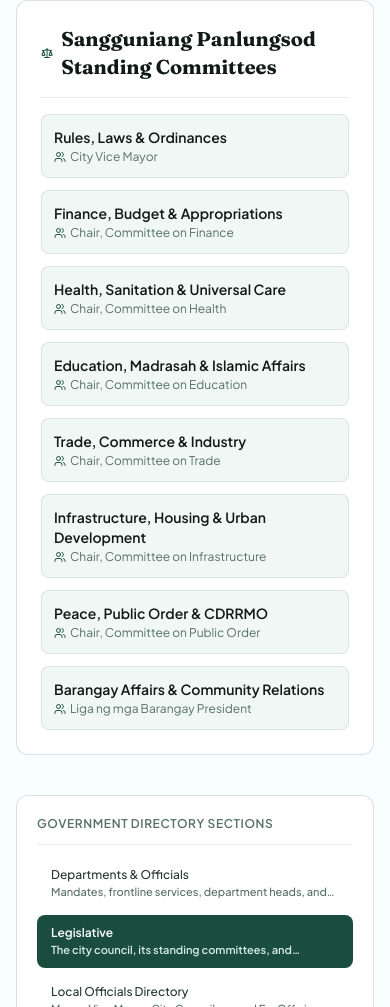
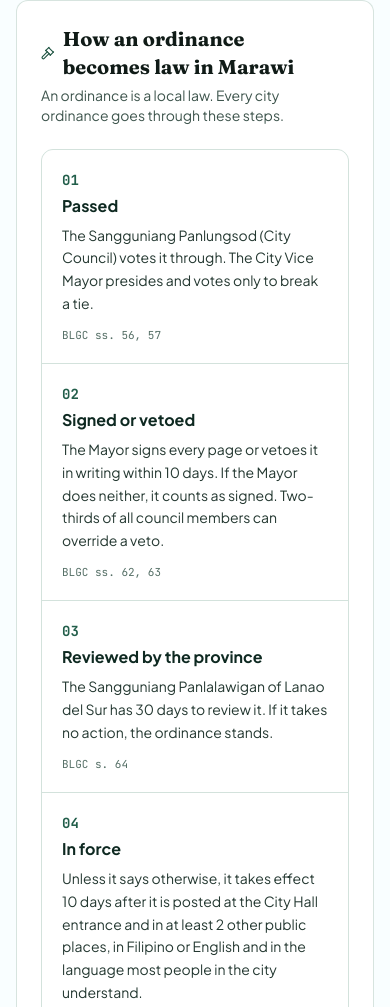
Before and after one commit to mamangcao/BetterMarawi.org, a Next.js app: page /government/legislative in a window 390 px wide. Shown: the part 993-2000 px from the top of the page. Built offline with nearby package versions, Linux system fonts and the light colour scheme; no server answers.

Commit message:
Add: how an ordinance becomes law, with BLGC FAQs

```diff
--- a/scripts/check-data.ts
+++ b/scripts/check-data.ts
@@ -20,6 +20,7 @@ import { FDP_DOCUMENTS } from '../src/data/fdp';
 import { FINANCE_ACTUALS, FINANCE_SOURCE, LDRRMF } from '../src/data/finances';
 import { AUDIT_FY2020, LGSF_PROJECTS, NATIONAL_RELEASES } from '../src/data/reports';
 import { CITY_FIGURES, CITY_HISTORY } from '../src/data/cityProfile';
+import { BLGC_SOURCE } from '../src/data/ordinanceGuide';
 import { SERVICES_DATA } from '../src/data/services';
 import { isUnverified } from '../src/lib/verification';
 import type { Verification } from '../src/types';
@@ -267,6 +268,7 @@ check('Finance, FDP, and report records name their official source', () => {
     ['src/data/finances.ts', 'FINANCE_SOURCE', FINANCE_SOURCE],
     ['src/data/reports.ts', 'AUDIT_FY2020', AUDIT_FY2020],
     ['src/data/cityProfile.ts', 'CITY_FIGURES', CITY_FIGURES],
+    ['src/data/ordinanceGuide.ts', 'BLGC_SOURCE', BLGC_SOURCE],
     ...FDP_DOCUMENTS.map((d): [string, string, Verification] => ['src/data/fdp.ts', d.title, d]),
     ...LGSF_PROJECTS.map((p): [string, string, Verification] => ['src/data/reports.ts', p.title, p]),
     ...NATIONAL_RELEASES.map((r): [string, string, Verification] => ['src/data/reports.ts', `${r.kind} ${r.date}`, r]),
--- a/scripts/check-regressions.ts
+++ b/scripts/check-regressions.ts
@@ -32,6 +32,8 @@ import { AuditSummary } from '../src/components/transparency/AuditSummary';
 import { NationalFunding } from '../src/components/transparency/NationalFunding';
 import { AUDIT_FY2020, LGSF_PROJECTS, NATIONAL_RELEASES } from '../src/data/reports';
 import { CityHistory } from '../src/components/statistics/CityHistory';
+import { OrdinanceProcess } from '../src/components/government/OrdinanceProcess';
+import { BLGC_SOURCE, ORDINANCE_FAQS, ORDINANCE_STEPS } from '../src/data/ordinanceGuide';
 import { CITY_HISTORY } from '../src/data/cityProfile';
 import { YakapLabTests } from '../src/components/services/YakapLabTests';
 import { TourismDirectory } from '../src/components/services/TourismDirectory';
@@ -235,6 +237,19 @@ async function main() {
     });
   });
 
+  await test('Legislative: ordinance steps and FAQs cite their BLGC sections', () => {
+    const html = renderToString(createElement(LanguageProvider, null, createElement(OrdinanceProcess)));
+    const text = html.replace(/<[^>]+>/g, '');
+    assert.equal(ORDINANCE_STEPS.length, 4, 'four steps');
+    for (const s of ORDINANCE_STEPS) {
+      assert.ok(text.includes(s.title), `step "${s.title}" shown`);
+      assert.ok(s.sections.length > 0 && text.includes(s.sections), `step "${s.title}" cites its sections`);
+    }
+    assert.ok(html.includes(BLGC_SOURCE.sourceUrl!), 'links the official BLGC text');
+    assert.ok(ORDINANCE_FAQS.length >= 5, 'at least five FAQs');
+    for (const f of ORDINANCE_FAQS) assert.match(f.answer, /\(BLGC ss?\. \d+( and \d+)*\)$/, `FAQ "${f.question}" ends with its section`);
+  });
+
   await test('City profile: history entries render with their law or source links', () => {
     const html = renderToString(createElement(LanguageProvider, null, createElement(CityHistory)));
     for (const e of CITY_HISTORY) {
--- a/src/app/government/legislative/page.tsx
+++ b/src/app/government/legislative/page.tsx
@@ -1,17 +1,19 @@
 import React from 'react';
 import { Metadata } from 'next';
 import { ORDINANCES_LIST } from '@/data/ordinances';
-import { OrdinancesTable, CommitteesList, GovernmentSidebar } from '@/components/government';
+import { OrdinancesTable, CommitteesList, GovernmentSidebar, OrdinanceProcess } from '@/components/government';
+import { ServiceFAQ } from '@/components/services';
+import { ORDINANCE_FAQS } from '@/data/ordinanceGuide';
 import { Breadcrumbs } from '@/components/layout/Breadcrumbs';
 import { JsonLd } from '@/components/seo/JsonLd';
-import { buildBreadcrumbSchema } from '@/lib/jsonld';
+import { buildBreadcrumbSchema, buildFAQSchema } from '@/lib/jsonld';
 import { UnverifiedNotice } from '@/components/ui';
 import { buildMetadata, getRouteBreadcrumbs } from '@/lib/seo';
 
 export const metadata: Metadata = buildMetadata({
   title: 'Sangguniang Panlungsod (City Council) of Marawi | BetterMarawi.org',
   description:
-    'What the Sangguniang Panlungsod of Marawi City does and its standing committees. City ordinances will be listed once copies are obtained from an official source.',
+    'What the Sangguniang Panlungsod of Marawi City does, how an ordinance becomes law under the Bangsamoro Local Governance Code, and the council’s standing committees.',
   path: '/government/legislative',
 });
 
@@ -41,13 +43,16 @@ export default function LegislativePage() {
         <div className="grid grid-cols-1 lg:grid-cols-12 gap-10">
           <div className="lg:col-span-8 space-y-8">
             <OrdinancesTable ordinances={ORDINANCES_LIST} />
+            <OrdinanceProcess />
             <CommitteesList />
+            <ServiceFAQ faqs={ORDINANCE_FAQS} />
           </div>
           <GovernmentSidebar />
         </div>
       </div>
 
       <JsonLd data={buildBreadcrumbSchema(breadcrumbs)} />
+      <JsonLd data={buildFAQSchema(ORDINANCE_FAQS)} />
     </main>
   );
 }
--- /dev/null
+++ b/src/components/government/OrdinanceProcess.tsx
@@ -0,0 +1,34 @@
+import React from 'react';
+import { Gavel } from 'lucide-react';
+import { SourceNote } from '@/components/ui';
+import { BLGC_SOURCE, ORDINANCE_STEPS } from '@/data/ordinanceGuide';
+
+/** The four steps from council vote to an ordinance taking effect, each with its BLGC section */
+export function OrdinanceProcess() {
+  return (
+    <section className="bg-white rounded-xl border border-mist-200/90 p-6 sm:p-8" aria-labelledby="ordinance-process-heading">
+      <div className="flex items-center gap-2">
+        <Gavel className="w-5 h-5 text-brand-800" aria-hidden="true" />
+        <h2 id="ordinance-process-heading" className="text-xl font-bold text-mist-900 font-display">
+          How an ordinance becomes law in Marawi
+        </h2>
+      </div>
+      <p className="text-sm text-mist-600 mt-1">An ordinance is a local law. Every city ordinance goes through these steps.</p>
+
+      <ol className="mt-6 grid grid-cols-1 sm:grid-cols-2 gap-px overflow-hidden rounded-xl border border-mist-200 bg-mist-200">
+        {ORDINANCE_STEPS.map((s, i) => (
+          <li key={s.title} className="bg-white p-5 flex flex-col">
+            <span className="font-mono-tabular text-sm font-bold text-brand-700" aria-hidden="true">
+              {String(i + 1).padStart(2, '0')}
+            </span>
+            <h3 className="mt-1 text-base font-bold text-brand-950">{s.title}</h3>
+            <p className="mt-1.5 text-sm text-mist-700 leading-relaxed flex-1">{s.text}</p>
+            <p className="mt-3 text-[11px] font-mono-tabular text-mist-500">{s.sections}</p>
+          </li>
+        ))}
+      </ol>
+
+      <SourceNote item={BLGC_SOURCE} className="mt-4 pt-4 border-t border-mist-100" />
+    </section>
+  );
+}
--- a/src/components/government/index.ts
+++ b/src/components/government/index.ts
@@ -2,4 +2,5 @@ export * from './DepartmentCard';
 export * from './DepartmentsList';
 export * from './OrdinancesTable';
 export * from './CommitteesList';
+export * from './OrdinanceProcess';
 export * from './GovernmentSidebar';
--- /dev/null
+++ b/src/data/ordinanceGuide.ts
@@ -0,0 +1,75 @@
+import type { FAQItem, Verification } from '@/types';
+
+/**
+ * How ordinances work in Marawi, from the Bangsamoro Local Governance Code of 2023
+ * (Bangsamoro Autonomy Act No. 49). Each step and answer cites its BLGC section.
+ */
+export const BLGC_SOURCE: Verification = {
+  level: 'sourced',
+  source: 'Bangsamoro Local Governance Code of 2023 (BAA No. 49), BARMM Official Gazette',
+  sourceUrl: 'https://officialgazette.bangsamoro.gov.ph/wp-content/uploads/2024/01/BAA-No.-49-BLGC-For-Publication.pdf',
+  retrievedOn: '2026-10-24',
+};
+
+export interface OrdinanceStep {
+  title: string;
+  text: string;
+  /** BLGC sections, shown under the step */
+  sections: string;
+}
+
+export const ORDINANCE_STEPS: OrdinanceStep[] = [
+  {
+    title: 'Passed',
+    text: 'The Sangguniang Panlungsod (City Council) votes it through. The City Vice Mayor presides and votes only to break a tie.',
+    sections: 'BLGC ss. 56, 57',
+  },
+  {
+    title: 'Signed or vetoed',
+    text: 'The Mayor signs every page or vetoes it in writing within 10 days. If the Mayor does neither, it counts as signed. Two-thirds of all council members can override a veto.',
+    sections: 'BLGC ss. 62, 63',
+  },
+  {
+    title: 'Reviewed by the province',
+    text: 'The Sangguniang Panlalawigan of Lanao del Sur has 30 days to review it. If it takes no action, the ordinance stands.',
+    sections: 'BLGC s. 64',
+  },
+  {
+    title: 'In force',
+    text: 'Unless it says otherwise, it takes effect 10 days after it is posted at the City Hall entrance and in at least 2 other public places, in Filipino or English and in the language most people in the city understand.',
+    sections: 'BLGC s. 67',
+  },
+];
+
+export const ORDINANCE_FAQS: FAQItem[] = [
+  {
+    question: 'What is an ordinance, and who makes them in Marawi?',
+    answer:
+      'An ordinance is a local law. In Marawi, the Sangguniang Panlungsod (City Council) makes them, with the City Vice Mayor presiding. Examples include the yearly appropriations ordinance (the city budget) and tax ordinances. (BLGC ss. 56 and 57)',
+  },
+  {
+    question: 'Can the Mayor veto any ordinance?',
+    answer:
+      'No. The Mayor may veto an ordinance only if it goes beyond the council’s powers or harms the public welfare, and must give the reasons in writing. The Mayor can veto an ordinance only once, and two-thirds of all council members can override the veto. In the budget and other money ordinances, the Mayor can veto single items. (BLGC s. 63)',
+  },
+  {
+    question: 'Who reviews barangay ordinances?',
+    answer:
+      'The Sangguniang Panlungsod. A barangay sends copies within 10 days of passing an ordinance. If the city council takes no action within 30 days, the ordinance is approved. If it finds the ordinance inconsistent with the law or city ordinances, it sends it back for changes, and the ordinance is suspended until it is revised. (BLGC s. 65)',
+  },
+  {
+    question: 'What are the penalties for breaking a tax ordinance?',
+    answer:
+      'The city can set a fine of ₱40,000 to ₱1,200,000, imprisonment of 1 to 6 months, or both, at the court’s discretion. A barangay can set a fine of ₱1,000 to ₱10,000. (BLGC s. 576)',
+  },
+  {
+    question: 'Can I question a tax ordinance?',
+    answer:
+      'Yes. Public hearings must be held before a tax ordinance is passed. Within 30 days after it takes effect, you can appeal to the Secretary of Justice, who has 60 days to decide. The tax is still collected while the appeal is pending. Within 30 days after the decision, or after the 60 days pass with no decision, you can go to court. (BLGC s. 212)',
+  },
+  {
+    question: 'Where can I read Marawi’s ordinances?',
+    answer:
+      'Ordinances are posted at the City Hall entrance and in at least two other public places. Tax ordinances must also be published in a local newspaper (or posted in public places where there is none) and posted online, including on the Bangsamoro Online Register of Ordinances. This page will list Marawi’s ordinances once official copies are available. (BLGC ss. 67 and 213)',
+  },
+];
```
Also changed, not shown: 1 other file (tests, documents, lock files or other folders).
